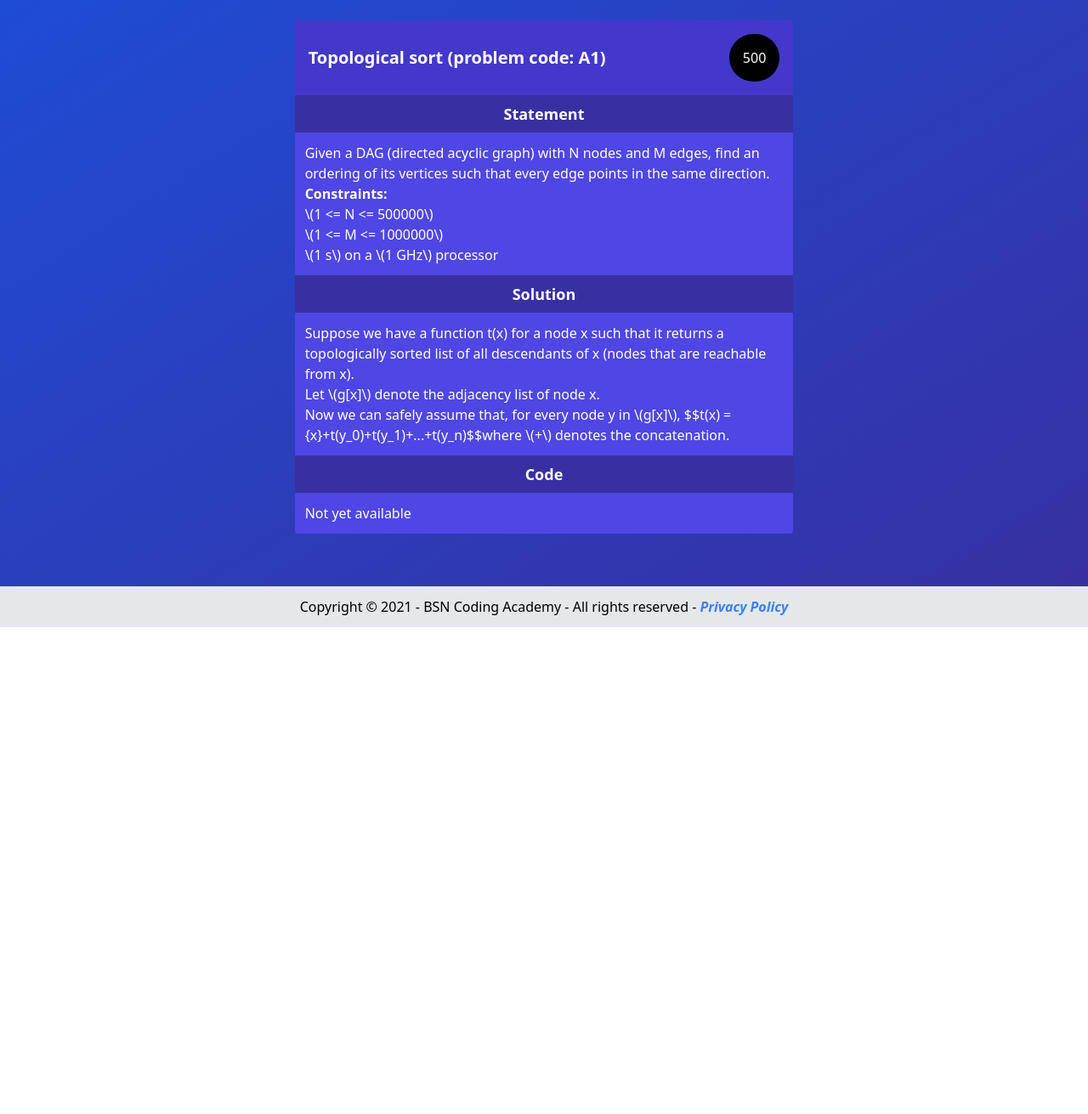
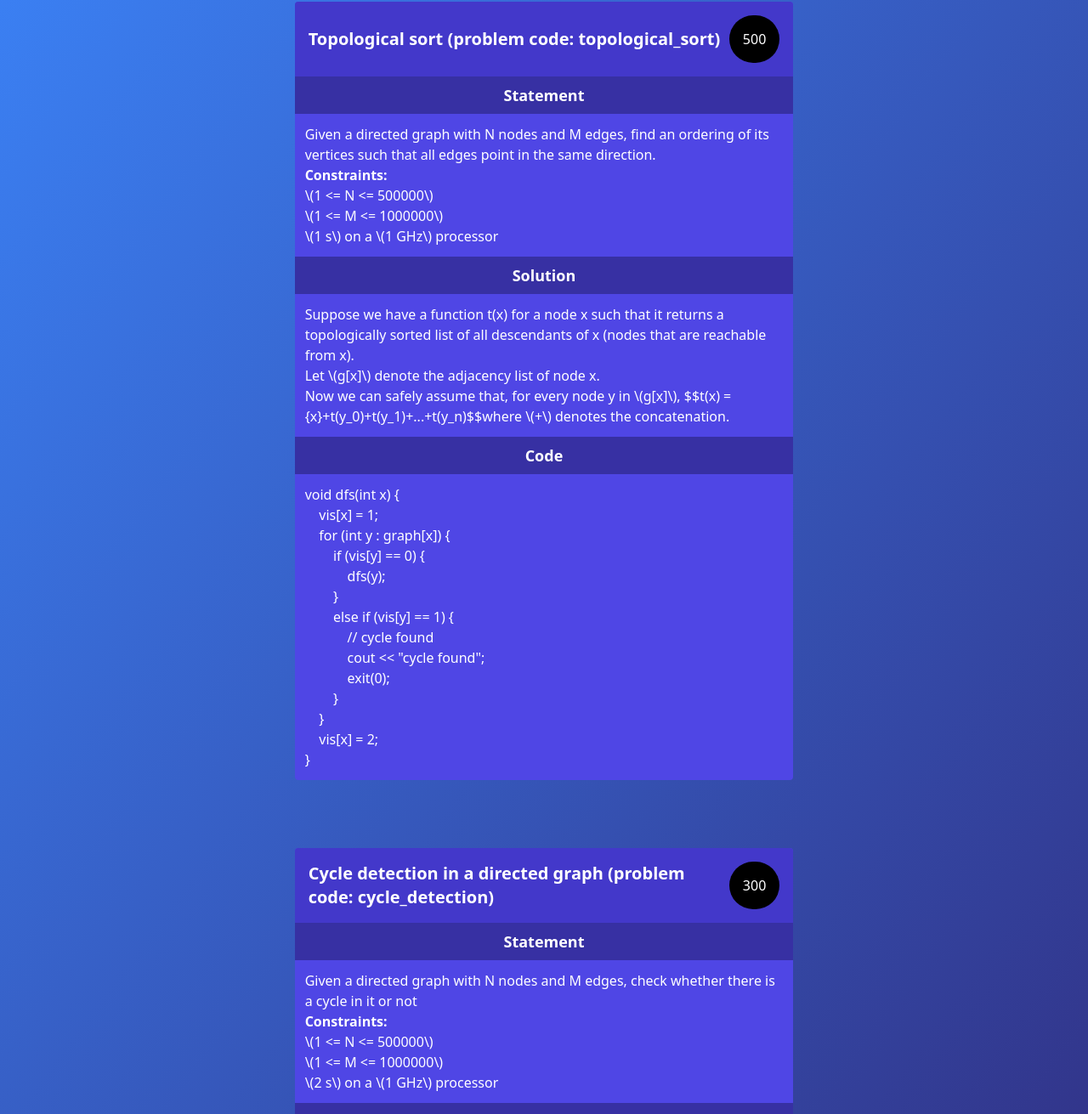
Before and after one commit to francoisvogel/coding_academy, a website: page public/pages/problemset.html in a window 1280 px wide. Shown: the part 190-1501 px from the top of the page at 85% size. Before the commit the page ends 928 px from the top, so only its background shows below. Drawn offline with nearby package versions, Linux system fonts and the light colour scheme; some packages are replaced by stand-ins of ours; files whose address does not match are found by name.

Commit message:
added problem and update page colors

```diff
--- a/public/data/problemset/A1/statement.html
+++ /dev/null
@@ -1,9 +0,0 @@
-Given a DAG (directed acyclic graph) with N nodes and M edges, find an ordering of its vertices such that every edge points in the same direction.
-<br>
-<b>Constraints:</b>
-<br>
-\(1 <= N <= 500000\)
-<br>
-\(1 <= M <= 1000000\)
-<br>
-\(1 s\) on a \(1 GHz\) processor
--- /dev/null
+++ b/public/data/problemset/cycle_detection/solution.html
@@ -0,0 +1,3 @@
+Let's perform a dfs.
+<br>
+Upon visiting a new node that has already been marked as visited, check whether it is in the recursion stack. This can easily be implemented with a \(vis[x]\) with three states: \(0\) for not visited, \(1\) when it is a parent in the recursion, and \(2\) when it has been visited and exited.
--- /dev/null
+++ b/public/data/problemset/cycle_detection/statement.html
@@ -0,0 +1,9 @@
+Given a directed graph with N nodes and M edges, check whether there is a cycle in it or not
+<br>
+<b>Constraints:</b>
+<br>
+\(1 <= N <= 500000\)
+<br>
+\(1 <= M <= 1000000\)
+<br>
+\(2 s\) on a \(1 GHz\) processor
--- a/public/data/problemset/setup.json
+++ b/public/data/problemset/setup.json
@@ -1,9 +1,15 @@
 {
     "problemset": [
         {
-            "id": "A1",
+            "id": "topological_sort",
             "name": "Topological sort",
             "difficulty": "500",
+            "topics": ["graphs", "dfs"]
+        },
+        {
+            "id": "cycle_detection",
+            "name": "Cycle detection in a directed graph",
+            "difficulty": "300",
             "topics": ["graphs", "dfs"]
         }
     ]
--- /dev/null
+++ b/public/data/problemset/topological_sort/code.html
@@ -0,0 +1,15 @@
+<div style="white-space: pre-wrap;">void dfs(int x) {
+    vis[x] = 1;
+    for (int y : graph[x]) {
+        if (vis[y] == 0) {
+            dfs(y);
+        }
+        else if (vis[y] == 1) {
+            // cycle found
+            cout << "cycle found";
+            exit(0);
+        }
+    }
+    vis[x] = 2;
+}
+</div>
--- /dev/null
+++ b/public/data/problemset/topological_sort/statement.html
@@ -0,0 +1,9 @@
+Given a directed graph with N nodes and M edges, find an ordering of its vertices such that all edges point in the same direction.
+<br>
+<b>Constraints:</b>
+<br>
+\(1 <= N <= 500000\)
+<br>
+\(1 <= M <= 1000000\)
+<br>
+\(1 s\) on a \(1 GHz\) processor
--- a/public/pages/problemset.html
+++ b/public/pages/problemset.html
@@ -14,7 +14,7 @@
 
 <body>
     <header></header>
-    <div class="w-full min-h-full bg-gradient-to-br from-blue-700 to-indigo-800 flex flex-col items-center justify-center text-white">
+    <div class="w-full min-h-full bg-gradient-to-br from-blue-500 to-indigo-900 flex flex-col items-center justify-center text-white">
         <h1 class="text-2xl sm:text-5xl p-1 mt-4">Problemset</h1>
         <div id="problemset" class="w-full p-2 sm:w-11/12 sm:p-0 flex flex-col items-center"></div>
     </div>
```
Also changed, not shown: public/data/problemset/A2/code.html (deleted, +0 -1 lines), public/data/problemset/A2/solution.html (deleted, +0 -1 lines), public/data/problemset/A2/statement.html (deleted, +0 -1 lines), public/data/problemset/cycle_detection/code.html (renamed from public/data/problemset/A1/code.html), public/data/problemset/topological_sort/solution.html (renamed from public/data/problemset/A1/solution.html).
